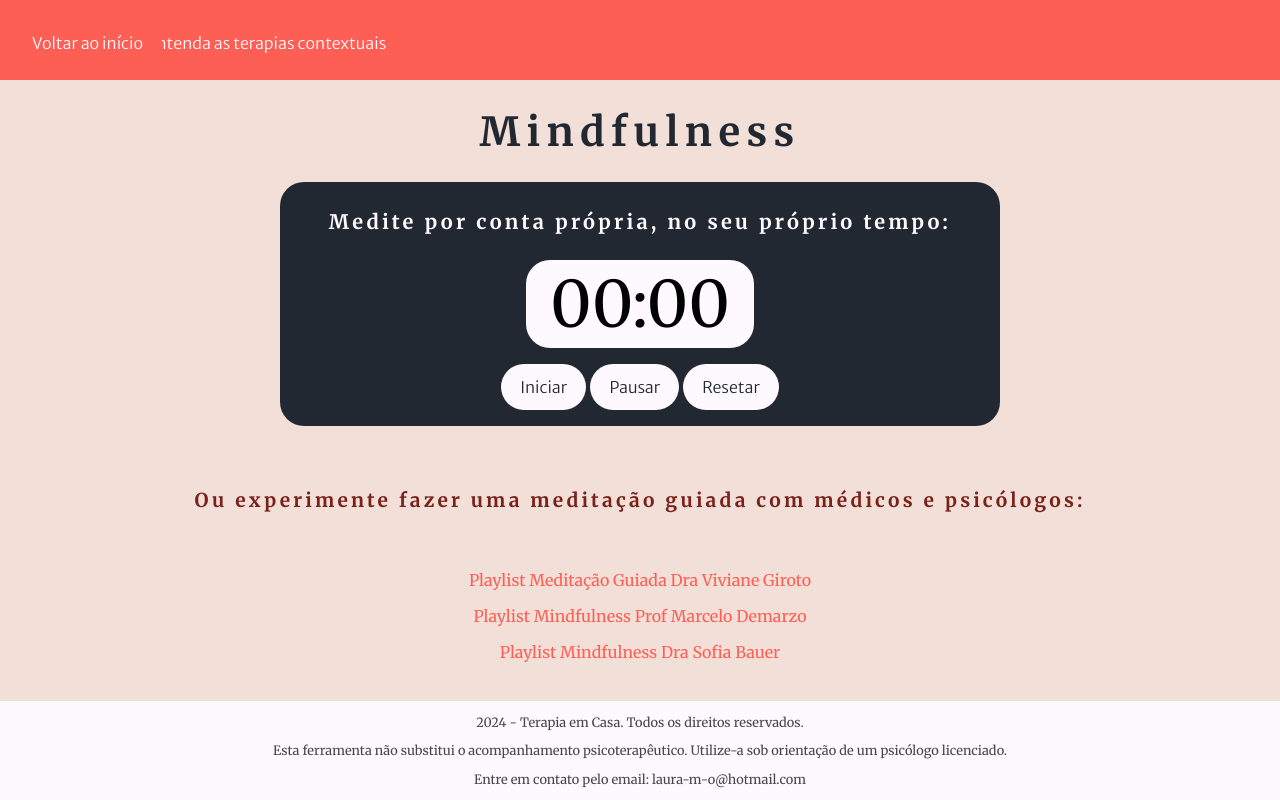
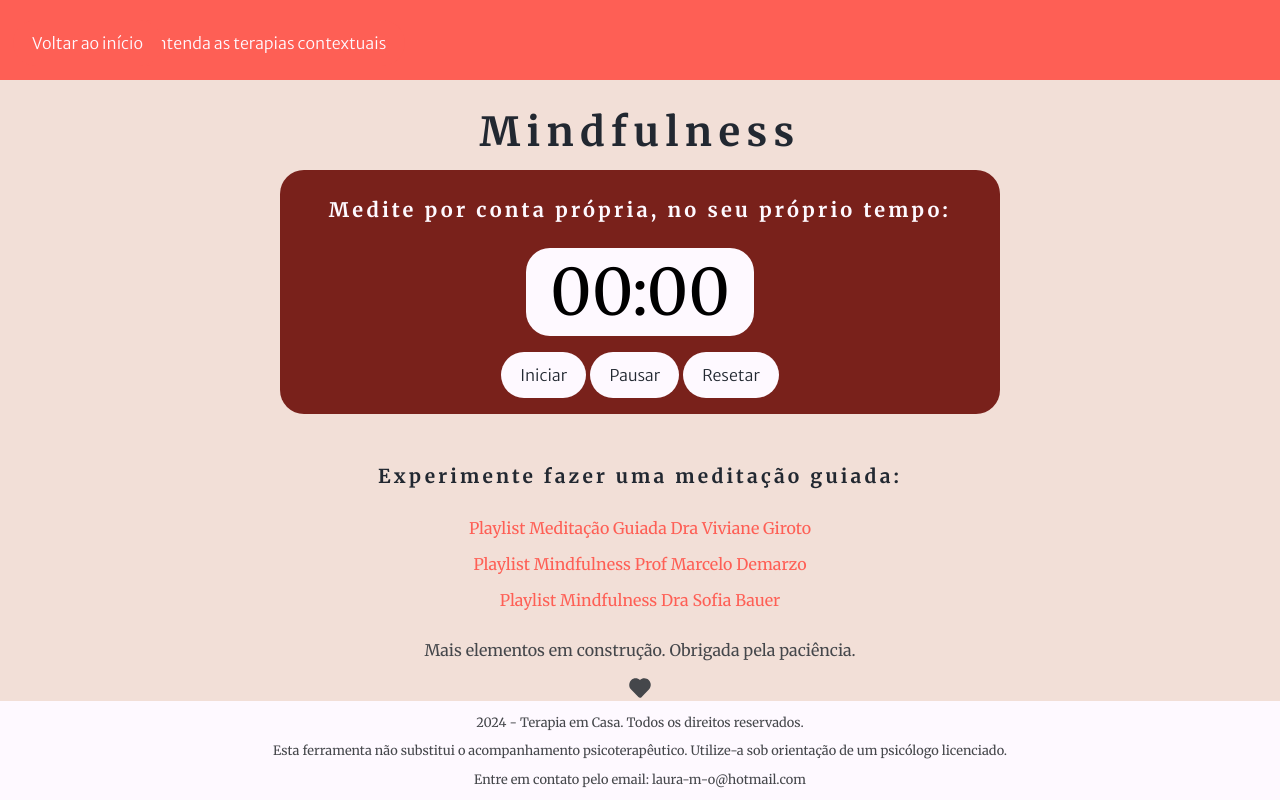
Before and after one commit to OliveLaura/TerapiaEmCasa, a plain HTML site: page html/mindfulness.html in a window 1280 px wide. Drawn offline with Linux system fonts and the light colour scheme.

Commit message:
Atualização geral

```diff
--- a/css/mindfulness.css
+++ b/css/mindfulness.css
@@ -49,9 +49,8 @@ main {
 }
 
 .title2 {
-    color: #FE5F55;
     position: absolute;
-    top: 57vh
+    top: 54vh
 }
 
 
@@ -59,12 +58,12 @@ main {
     display: flex;
     /* Usa Flexbox para layout */
     position: relative;
-    bottom: 10vh;
+    bottom: 5vh;
     flex-direction: column;
     /* Alinha os itens na vertical */
     align-items: center;
     /* Centraliza os itens horizontalmente */
-    background-color: #222831;
+    background-color: #79211b;
     border-radius: 1.5rem;
     /* Borda arredondada */
     width: 45rem;
@@ -91,6 +90,12 @@ main {
     border: none;
     border-radius: 1.5rem;
     /* Borda arredondada */
+}
+
+.aviso {
+    position: absolute;
+    bottom: 12vh;
+    color: #45474B;
 }
 
 .menu-button {
@@ -186,7 +191,7 @@ main {
 .youtube-links {
     width: 70rem;
     /* Largura máxima da caixa de resultados */
-    height: 2vh;
+    height: 15vh;
     /* Altura máxima da caixa de resultados */
     padding: 3rem;
     /* Espaçamento interno */
@@ -196,7 +201,7 @@ main {
 
 .youtube-links a {
     text-decoration: none;
-    color:#FE5F55;
+    color: #FE5F55;
 }
 
 .youtube-links a:hover {
--- a/css/titulos.css
+++ b/css/titulos.css
@@ -49,7 +49,7 @@ h4 {
 h5 {
     font-size: 1.20rem;
     /* Tamanho da fonte */
-    color: #79211b;
+    color: #222831;
     /* Cor do texto */
     text-align: center;
     /* Alinha o texto ao centro */
--- a/html/mindfulness.html
+++ b/html/mindfulness.html
@@ -29,8 +29,9 @@
             </p>
         </div>
         <audio id="bell" src="../sound/370507__craigmaloney__bell.wav"></audio>
+        <audio id="endbell" src="../sound/53283__chipfork71__panping01.wav"></audio>
         <div class="title2">
-            <h5>Ou experimente fazer uma meditação guiada com médicos e psicólogos:</h5>
+            <h5>Experimente fazer uma meditação guiada:</h5>
         </div>
         <div class="youtube-links">
             <p><a href="https://www.youtube.com/playlist?list=PL6EVWIKzSB8fn-2fpbcHOlbRQ_E8h1D4T">Playlist Meditação
@@ -43,6 +44,15 @@
                     Dra
                     Sofia Bauer</a></p>
         </div>
+        <div class="aviso">
+            <p>Mais elementos em construção. Obrigada pela paciência.</p>
+            <?xml version="1.0" encoding="UTF-8"?><svg width="24px" height="24px" viewBox="0 0 24 24" fill="#45474B"
+                xmlns="http://www.w3.org/2000/svg" color="#45474B" stroke-width="1.5">
+                <path fill-rule="evenodd" clip-rule="evenodd"
+                    d="M11.9999 3.94228C13.1757 2.85872 14.7069 2.25 16.3053 2.25C18.0313 2.25 19.679 2.95977 20.8854 4.21074C22.0832 5.45181 22.75 7.1248 22.75 8.86222C22.75 10.5997 22.0831 12.2728 20.8854 13.5137C20.089 14.3393 19.2938 15.1836 18.4945 16.0323C16.871 17.7562 15.2301 19.4985 13.5256 21.14L13.5216 21.1438C12.6426 21.9779 11.2505 21.9476 10.409 21.0754L3.11399 13.5136C0.62867 10.9374 0.62867 6.78707 3.11399 4.21085C5.54605 1.68984 9.46239 1.60032 11.9999 3.94228Z"
+                    fill="#45474B"></path>
+            </svg>
+        </div>
     </main>
     <footer>
         <p>2024 - Terapia em Casa. Todos os direitos reservados.</p>
--- a/js/timer.js
+++ b/js/timer.js
@@ -33,6 +33,8 @@ function iniciarTimer() {
         if (distance < 0) {
             clearInterval(timerInterval);
             timerElement.textContent = "00:00";
+            const endaudio = document.getElementById("endbell");
+            endaudio.play();
             return;
         }
 
```
Also changed, not shown: html/agenda-diaria.html (+2 -2 lines), html/valores.html (+2 -2 lines), 1 other file. Lines whose indentation alone changed are shown as unchanged.
